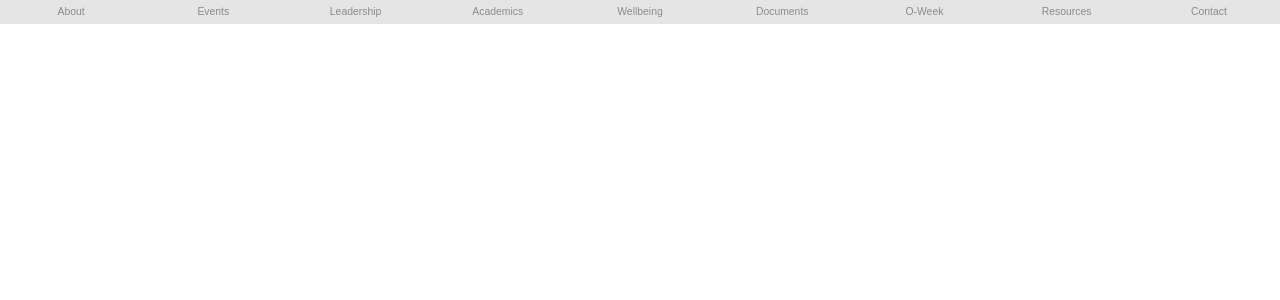
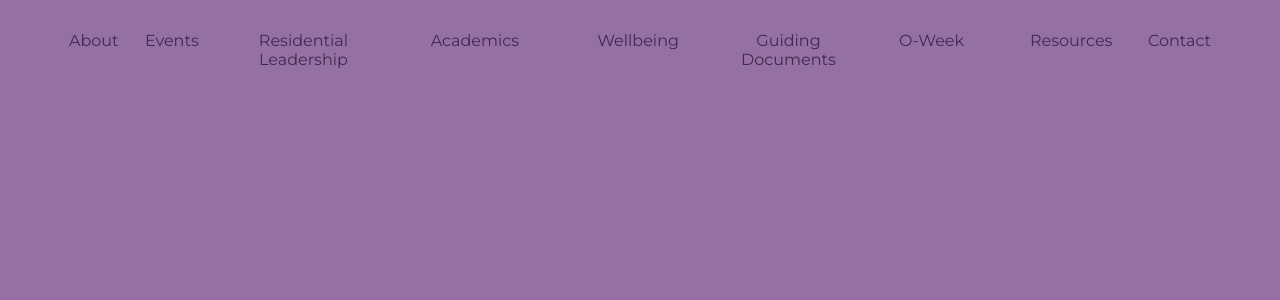
Before and after one commit to mcmurtrycollege/mcmurtry-website-2.0, a React (Create React App) app in the folder client/: page / in a window 1280 px wide. Shown: the top 300 px of the page. Built offline with nearby package versions, Linux system fonts and the light colour scheme.

Commit message:
components

```diff
--- a/client/src/App.js
+++ b/client/src/App.js
@@ -1,14 +1,22 @@
 import React, { Component } from 'react';
-import MBar from './displays/components/MBar';
-
-import './componentStyles/styles.css';
-import './componentStyles/inputStyles.css';
+import Navbar from './displays/components/navbar/navbar';
+import McTeam from './displays/components/mcteam/mcteam';
+import McMinistry from './displays/components/mcministry/mcministry';
+import Court from './displays/components/court/court';
+import Committees from './displays/components/committees/committees';
+import DivisionalAdvisors from './displays/components/divisionaladvisors/divisionaladvisors';
+import './componentStyles/styles.css'
 
 class App extends Component {
   render() {
     return (
       <div>
-        <MBar default />
+        <Navbar />
+        {/* <McTeam /> */}
+        {/* <McMinistry /> */}
+        {/* <Court /> */}
+        {/* <Committees /> */}
+        {/* <DivisionalAdvisors /> */}
         {/* Please define all actual displays in the displays folder */}
       </div>
     );
--- a/client/src/componentStyles/styles.css
+++ b/client/src/componentStyles/styles.css
@@ -8,9 +8,10 @@
 
  body {
   margin: 0px;
+  background-color: #9570A5;
 
   font-size: 1rem;
-  font-family: Arial, Helvetica, sans-serif;
+  font-family: 'Montserrat', sans-serif;
 
   transition-duration: .2s;
  }
--- a/package.json
+++ b/package.json
@@ -19,6 +19,7 @@
     "concurrently": "^3.5.1",
     "express": "^4.16.2",
     "react": "^16.8.6",
+    "react-dom": "^16.8.6",
     "rebass": "^3.1.0",
     "styled-components": "^4.2.0"
   }
```
Also changed, not shown: 2 other files (tests, documents, lock files or other folders).
